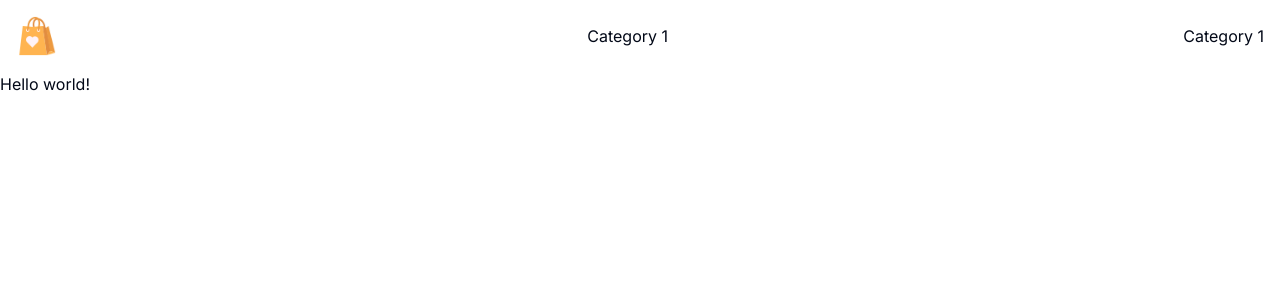
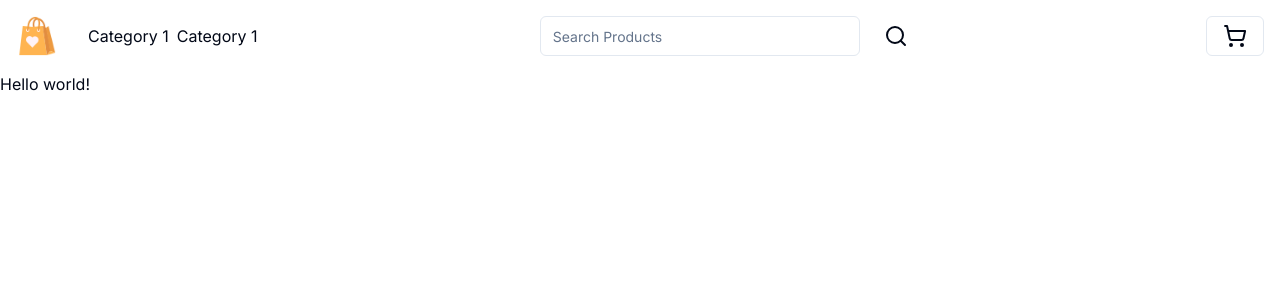
Before and after one commit to Xebec19/e-commerce, a Next.js app in the folder frontend/: page / in a window 1280 px wide. Shown: the top 300 px of the page. Built offline with nearby package versions, Linux system fonts and the light colour scheme.

Commit message:
feat(navbar): added desktop navbar

```diff
--- a/frontend/components/layout/navbar/desktop-header.tsx
+++ b/frontend/components/layout/navbar/desktop-header.tsx
@@ -1,9 +1,12 @@
+import SearchInput from "@/components/search/search-input";
+import { Button } from "@/components/ui/button";
 import { environment } from "@/lib";
+import { ShoppingCart } from "lucide-react";
 import Image from "next/image";
 
 export default function DesktopHeader() {
   return (
-    <div className="flex justify-between p-4 items-center">
+    <nav className="flex justify-between p-4 items-center">
       <span className="flex items-center space-x-4">
         <Image
           priority
@@ -13,9 +16,15 @@ export default function DesktopHeader() {
           alt={environment.SITE_NAME + ""}
         />
         <span className="text-lg font-bold">{environment.SITE_NAME}</span>
+        <span className="space-x-2">
+          <span className="text-md cursor-pointer">Category 1</span>
+          <span className="text-md cursor-pointer">Category 1</span>
+        </span>
       </span>
-      <span className="text-md">Category 1</span>
-      <span className="text-md">Category 1</span>
-    </div>
+      <SearchInput />
+      <Button variant="outline">
+        <ShoppingCart />
+      </Button>
+    </nav>
   );
 }
--- a/frontend/components/layout/navbar/mobile-header.tsx
+++ b/frontend/components/layout/navbar/mobile-header.tsx
@@ -6,7 +6,7 @@ import { environment } from "@/lib";
 
 export default function MobileHeader() {
   return (
-    <div className="flex justify-between p-4 items-center">
+    <nav className="flex justify-between p-4 items-center">
       <Sidebar />
       <span className="flex items-center justify-center space-x-4">
         <Image
@@ -21,6 +21,6 @@ export default function MobileHeader() {
       <Button variant="outline">
         <ShoppingCart />
       </Button>
-    </div>
+    </nav>
   );
 }
--- /dev/null
+++ b/frontend/components/search/search-input.tsx
@@ -0,0 +1,14 @@
+import { Search } from "lucide-react";
+import { Input } from "../ui/input";
+import { Button } from "../ui/button";
+
+export default function SearchInput() {
+  return (
+    <div className="flex w-full max-w-sm items-center space-x-2">
+      <Input type="text" placeholder="Search Products" />
+      <Button variant="ghost">
+        <Search />
+      </Button>
+    </div>
+  );
+}
--- /dev/null
+++ b/frontend/components/ui/input.tsx
@@ -0,0 +1,25 @@
+import * as React from "react"
+
+import { cn } from "@/lib/utils"
+
+export interface InputProps
+  extends React.InputHTMLAttributes<HTMLInputElement> {}
+
+const Input = React.forwardRef<HTMLInputElement, InputProps>(
+  ({ className, type, ...props }, ref) => {
+    return (
+      <input
+        type={type}
+        className={cn(
+          "flex h-10 w-full rounded-md border border-input bg-background px-3 py-2 text-sm ring-offset-background file:border-0 file:bg-transparent file:text-sm file:font-medium placeholder:text-muted-foreground focus-visible:outline-none focus-visible:ring-2 focus-visible:ring-ring focus-visible:ring-offset-2 disabled:cursor-not-allowed disabled:opacity-50",
+          className
+        )}
+        ref={ref}
+        {...props}
+      />
+    )
+  }
+)
+Input.displayName = "Input"
+
+export { Input }
```
